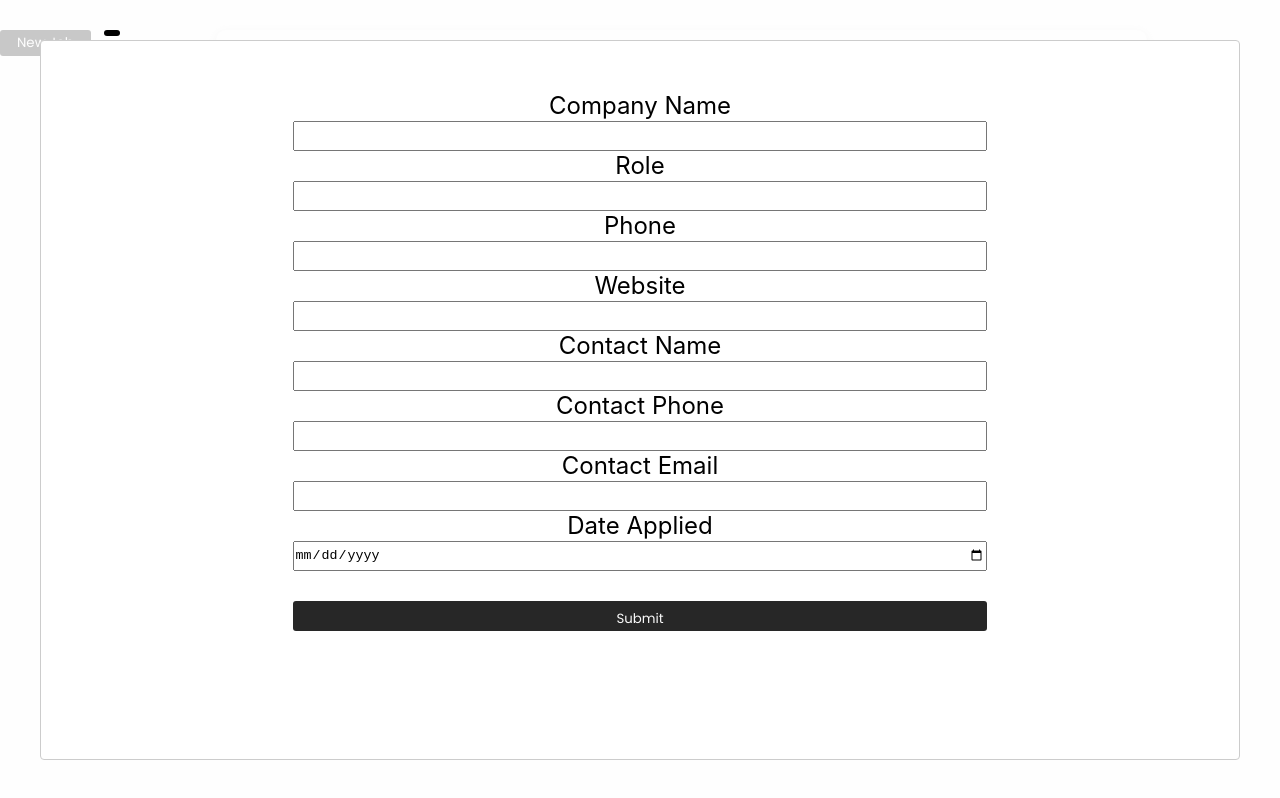
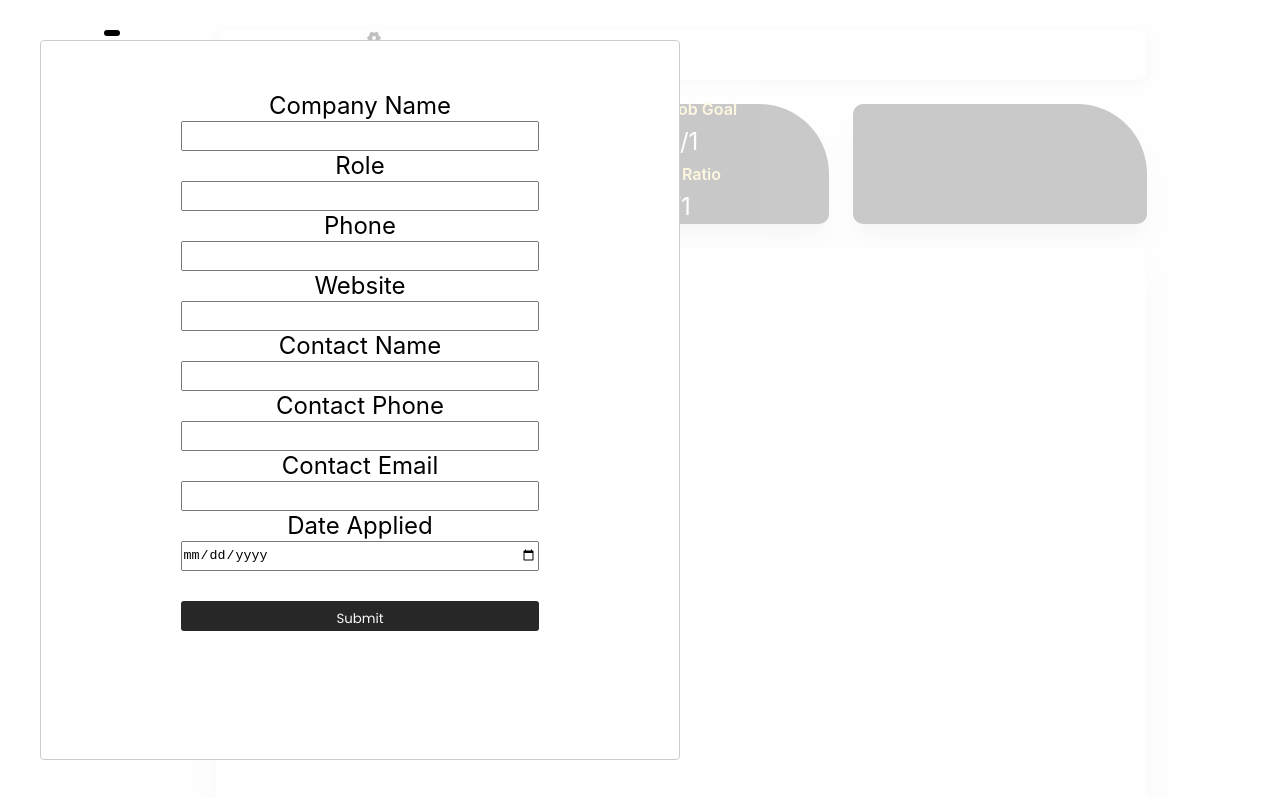
Before and after one commit to wesleyhedrick/JobFolder, a React (Create React App) app in the folder capstone-fe/: page /dashboard in a window 1280 px wide. Both pictures are taken after a click on the button "New Job". Built offline with nearby package versions, Linux system fonts and the light colour scheme.

Commit message:
why can't we just have a salad

```diff
--- a/capstone-fe/src/components/DisplayPanel.jsx
+++ b/capstone-fe/src/components/DisplayPanel.jsx
@@ -94,14 +94,16 @@ function DisplayPanel({
                 switch(displayCategory){
                     case 'contacts':
                         return(
-                            <div>
-                    <Modal isOpen={contactsFeedbackModalIsOpen} onRequestClose={()=>setContactsFeedbackModalIsOpen(false)}>
+                            <div className="display-panel">
+                    <Modal closeTimeoutMS={200} isOpen={contactsFeedbackModalIsOpen} onRequestClose={()=>setContactsFeedbackModalIsOpen(false)}>
                         <div className="data-confirm">
                             <h2>We added your new contact!</h2>
                             <button className="new-app-btn" onClick={()=> setContactsFeedbackModalIsOpen(false)}>Close</button>
                         </div>
                     </Modal>
-                    <Modal isOpen={contactsModalIsOpen} onRequestClose={()=>setContactsModalIsOpen(false)}>
+
+
+                    <Modal closeTimeoutMS={200} isOpen={contactsModalIsOpen} onRequestClose={()=>setContactsModalIsOpen(false)}>
                         <form className="modal-form" onSubmit={createNewContact}>
                             <label htmlFor="name"></label>
                             <input type="text" name="name" id="name"/>
@@ -111,24 +113,26 @@ function DisplayPanel({
                             <input type="text" name="email" id="email"/>
                             <label htmlFor="date_contacted"></label>
                             <input type="date" name="date_contacted" id="date_contacted"/>
-                            <input type="submit" value="Submit"/>
+                            <input className="modal-btn" type="submit" value="Submit"/>
                         </form>
                     </Modal>
+
+
                     <button className="new-app-btn" onClick={()=>setContactsModalIsOpen(true)}>Add Contact</button>
                     {displayOutPut.map(item => <div className='contacts'>{item.name}{item.phone}{item.email}{item.date_contacted}</div>)}
                 </div>
             )
                 case 'job-tracker':
                     return(
-                        <div>
-                        <Modal isOpen={jobFormFeedbackModalIsOpen} onRequestClose={()=>setJobFormFeedbackModalIsOpen(false)}>
-                            <div>
+                        <div className="display-panel">
+                        <Modal closeTimeoutMS={200} isOpen={jobFormFeedbackModalIsOpen} onRequestClose={()=>setJobFormFeedbackModalIsOpen(false)}>
+                            <div className="data-confirm">
                                 <h2>Data Submitted!</h2>
                                 <p>.jobfolder will be checking in on your progress</p>
                                 <button className="new-app-btn" onClick={()=> setJobFormFeedbackModalIsOpen(false)}>Close</button>
                             </div>
                         </Modal>
-                        <Modal isOpen={jobAppFormModalIsOpen} onRequestClose={()=> setJobAppFormModalIsOpen(false)}>
+                        <Modal closeTimeoutMS={200} isOpen={jobAppFormModalIsOpen} onRequestClose={()=> setJobAppFormModalIsOpen(false)}>
 
                             {/* **added class** */}
                             <form className="modal-form" onSubmit={(e)=>createNewAppRecord(e)} action="">
@@ -172,17 +176,18 @@ function DisplayPanel({
                 )
                 case 'interview-questions':
                     return(
-                        <div>
-                        <Modal isOpen={IQFeedbackModalIsOpen} onRequestClose={()=>setIQFeedbackModal(false)}>
-                            <h1>Interview Question Submitted</h1>
+                        <div className="display-panel">
+                        <Modal closeTimeoutMS={200} isOpen={IQFeedbackModalIsOpen} onRequestClose={()=>setIQFeedbackModal(false)}>
+                            <h1 className="data-confirm">Interview Question Submitted</h1>
                         </Modal>
-                        <Modal isOpen={IQFormModalIsOpen} onRequestClose={()=> setIQFormModalIsOpen(false)}>
+
+                        <Modal closeTimeoutMS={200} isOpen={IQFormModalIsOpen} onRequestClose={()=> setIQFormModalIsOpen(false)}>
                             <form className="modal-form" onSubmit={createNewIQ}action="">
                                 <label htmlFor="interview-question">Question</label>
                                 <input name="question" id="interview-question" type="text"/>
                                 <label htmlFor="interview-answer">Answer (If its summarizable)</label>
                                 <input name="answer" id="interview-answer" type="text"/>
-                                <input type="submit" value="Submit"/>
+                                <input className="modal-btn" type="submit" value="Submit"/>
                             </form>
                         </Modal>
 
@@ -200,7 +205,7 @@ function DisplayPanel({
                 default:
                     return(
                         <div className="display-panel">
-                                <Modal isOpen={docUploadModalIsOpen} onRequestClose={()=>setDocUploadModalIsOpen(false)}>
+                                <Modal closeTimeoutMS={200} isOpen={docUploadModalIsOpen} onRequestClose={()=>setDocUploadModalIsOpen(false)}>
 
                                     <form className="modal-form" onSubmit={uploadDocument} method="POST" encType="multipart/form-data">
                                         <label htmlFor="file">Select a File</label>
@@ -211,21 +216,21 @@ function DisplayPanel({
                                 </Modal>
 
 
-                                <Modal isOpen={docUploadFeedbackModalIsOpen} onRequestClose={()=>setDocUploadFeedbackModalIsOpen(false)}>
+                                <Modal closeTimeoutMS={200} isOpen={docUploadFeedbackModalIsOpen} onRequestClose={()=>setDocUploadFeedbackModalIsOpen(false)}>
                                     <div className="modal-form">
-                                        <h2>Document Uploaded</h2>
+                                        <h2 className="data-confirm">Document Uploaded</h2>
                                         <button onClick={()=>setDocUploadFeedbackModalIsOpen(false)}>Close</button>
                                     </div>
                                 </Modal>
                                 {/* add-class */}
                             <button className="new-app-btn" onClick={()=> {setDocUploadModalIsOpen(true)}}>Upload</button>
 
-                            {
-                                displayOutPut.map(item => <div>{item.title} {item.doc_type}</div>)
-                            }
+                            <div className="testing">
+                            {displayOutPut.map(item => <div>{item.title} {item.doc_type}</div>)}
 
                             Hello world
 
+                        </div>
                         </div>
                     )
     }
--- a/capstone-fe/src/components/HeadsUpDisplay.jsx
+++ b/capstone-fe/src/components/HeadsUpDisplay.jsx
@@ -14,6 +14,7 @@ function HeadsUpDisplay({countOfJobs,appReality,appRatio,inspiration}) {
               <span>Your Ratio</span>
               <p className="count-in-head">{appReality}/1</p>
             </div>
+
             <div className="head3">{inspiration.author}</div>
         </>
     )
--- a/capstone-fe/src/components/ResumeSummary.jsx
+++ b/capstone-fe/src/components/ResumeSummary.jsx
@@ -1,6 +1,6 @@
 function ResumeSummary({changeDisplayOutput}){
     return(
-        <div className="resume-summary">
+        <div>
             {Array.from({length: 13}, (_,i)=> <div>Resume {i+1}</div>)}
             <div className='job-tracker' onClick={(e)=> changeDisplayOutput(e.target.className)}>Back</div>
         </div>
--- a/capstone-fe/src/components/Settings.jsx
+++ b/capstone-fe/src/components/Settings.jsx
@@ -1,5 +1,7 @@
 import './styles/Dashboard.css'
-// import { FaUserCircle } from 'react-icons/fa';
+import { RiSettings4Fill } from "react-icons/ri";
+
+
 
 function Settings(){
     return(
@@ -7,6 +9,10 @@ function Settings(){
             <div className="settings">
                 <h4>Hello John!</h4>
             </div>
+            <div className="gear-settings">
+            < RiSettings4Fill />
+            </div>
+
         </div>
     )
 }
--- a/capstone-fe/src/components/styles/Dashboard.css
+++ b/capstone-fe/src/components/styles/Dashboard.css
@@ -21,6 +21,7 @@ body {
 /* * Start Settings */
 
 .settings-container {
+    display: flex;
     grid-area: header;
     margin-top: 30px;
     background-color: #fafafa;
@@ -32,9 +33,13 @@ body {
 
 .settings > h4 {
     display: flex;
-    padding-bottom: 30px;
     margin-left: 30px;
-    margin-top: 20px;
+    font-weight: 600;
+}
+
+.gear-settings {
+    display: flex;
+    justify-content: center;
 }
 
 /* * End settings */
@@ -71,6 +76,28 @@ body {
     color: #272727;
 }
 
+.ReactModal__Overlay {
+    opacity: 0;
+    transition: opacity 800ms ease-in-out;
+}
+
+.ReactModal__Overlay--after-open {
+    opacity: 1;
+}
+
+.ReactModal__Overlay--before-close {
+    opacity: 0;
+}
+
+.ReactModal__Content {
+    width: 50%;
+    border: none;
+}
+
+/* .ReactModal__Content--after-open {
+    border: none;
+} */
+
 /* **End Job Modal** */
 
 /* * Start Interview questions */
@@ -85,14 +112,11 @@ body {
     padding: 50px;
     justify-content: center;
     align-items: center;
+    font-family: "Poppins", sans-serif;
 }
 /* * End Data confirm */
 
 /** Contacts  */
-
-contacts {
-    background-color: blue;
-}
 
 /* **End of Contacts** */
 
--- a/capstone-fe/src/components/styles/DisplayPanel.css
+++ b/capstone-fe/src/components/styles/DisplayPanel.css
@@ -26,3 +26,8 @@
 }
 
 /* * End Display Panel */
+
+.testing {
+    background-color: brown;
+    width: 50%;
+}
```
Also changed, not shown: 2 other files (tests, documents, lock files or other folders).
